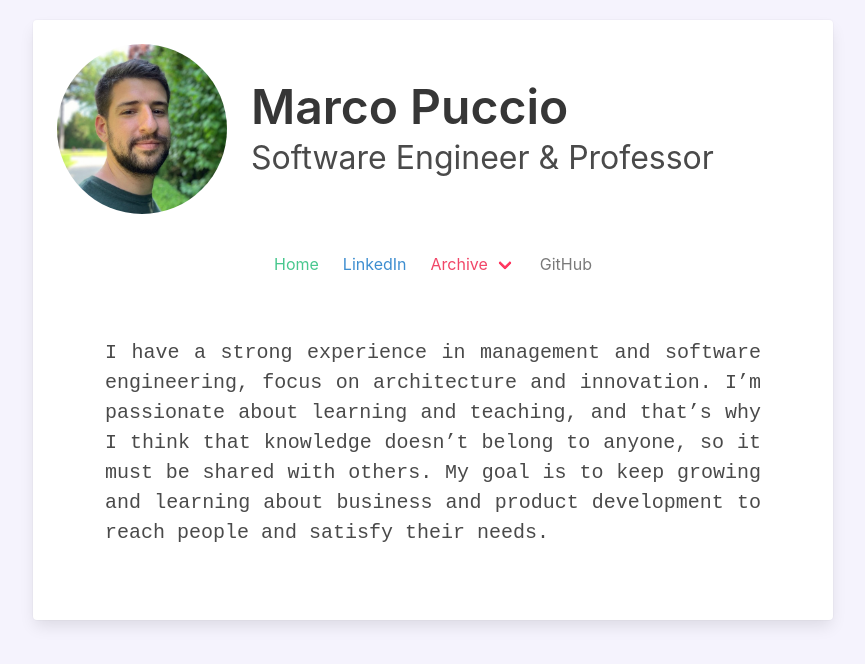
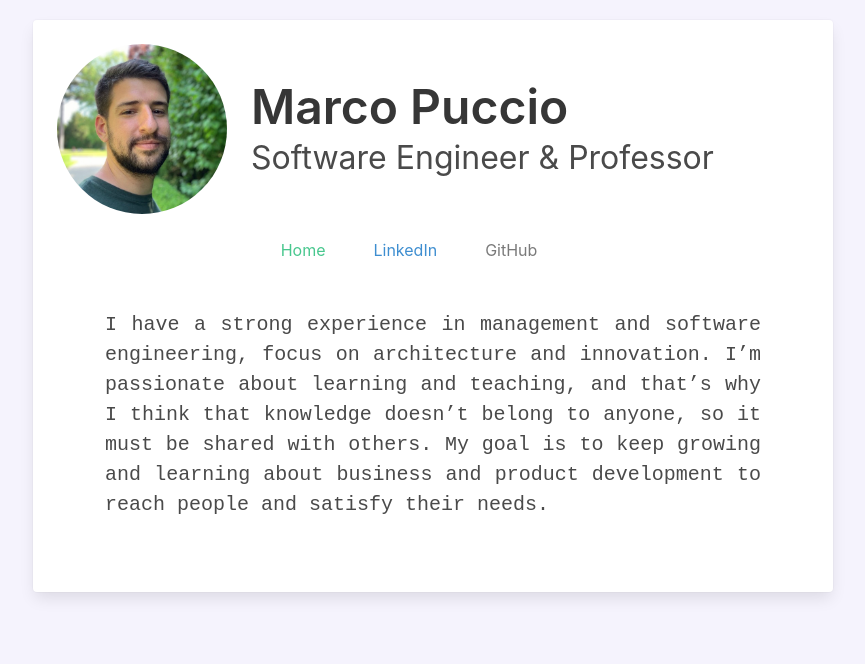
Before and after one commit to marcopuccio/marcopucc.io, a React (Create React App) app: page / in a window 1280 px wide. Shown: the top 664 px of the page, without its empty margins (207-1072 px from the left). Built offline with nearby package versions, Linux system fonts and the light colour scheme.

Commit message:
refactor to flex menu

```diff
--- a/src/components/Menu/index.tsx
+++ b/src/components/Menu/index.tsx
@@ -3,27 +3,39 @@ import "./Menu.css";
 
 export const Menu: React.FC = () => {
   return (
-    <nav className="navbar" role="navigation" aria-label="main navigation">
-      <div className="navbar-menu is-justify-content-center">
-        <a className="navbar-item has-text-success" href="/">
+    <div className="is-flex is-flex-direction-row is-justify-content-center is-flex-wrap-wrap">
+      <div className="is-flex pr-6">
+        <a className="has-text-success" href="/#">
           Home
         </a>
+      </div>
+      <div className="is-flex pr-6">
         <a
-          className="navbar-item has-text-info"
+          className="has-text-info"
           href="https://www.linkedin.com/in/marcopuccio/"
           target="_blank"
           rel="noreferrer"
         >
           LinkedIn
         </a>
-
-        <div className="navbar-item has-dropdown is-hoverable">
-          <a className="navbar-link has-text-danger" href="/">
+      </div>
+      <div className="is-flex pr-6">
+        <a
+          className="has-text-grey"
+          href="https://github.com/marcopuccio"
+          target="_blank"
+          rel="noreferrer"
+        >
+          GitHub
+        </a>
+      </div>
+      {/* <div className="has-dropdown is-hoverable">
+        <a className="has-text-danger" href="/">
           Archive
         </a>
         <div className="navbar-dropdown">
           <a
-              className="navbar-item has-text-danger"
+            className="has-text-danger"
             href="https://2018.marcopuccio.me/"
             target="_blank"
             rel="noreferrer"
@@ -31,7 +43,7 @@ export const Menu: React.FC = () => {
             2018.marcopuccio.me
           </a>
           <a
-              className="navbar-item has-text-danger"
+            className="has-text-danger"
             href="https://2016.marcopuccio.me/"
             target="_blank"
             rel="noreferrer"
@@ -40,7 +52,7 @@ export const Menu: React.FC = () => {
           </a>
           <hr className="navbar-divider has-text-danger" />
           <a
-              className="navbar-item has-text-danger"
+            className="has-text-danger"
             href="https://github.com/marcopuccio/marcopuccio.github.io/issues/new"
             target="_blank"
             rel="noreferrer"
@@ -48,19 +60,7 @@ export const Menu: React.FC = () => {
             <small>Report an issue</small>
           </a>
         </div>
+      </div> */}
     </div>
-        <a
-          className="navbar-item has-text-grey"
-          href="https://github.com/marcopuccio"
-          target="_blank"
-          rel="noreferrer"
-        >
-          GitHub
-        </a>
-        {/* <a className="navbar-item has-text-primary" href="/">
-          Contact
-        </a> */}
-      </div>
-    </nav>
   );
 };
```
Lines whose indentation alone changed are shown as unchanged.
